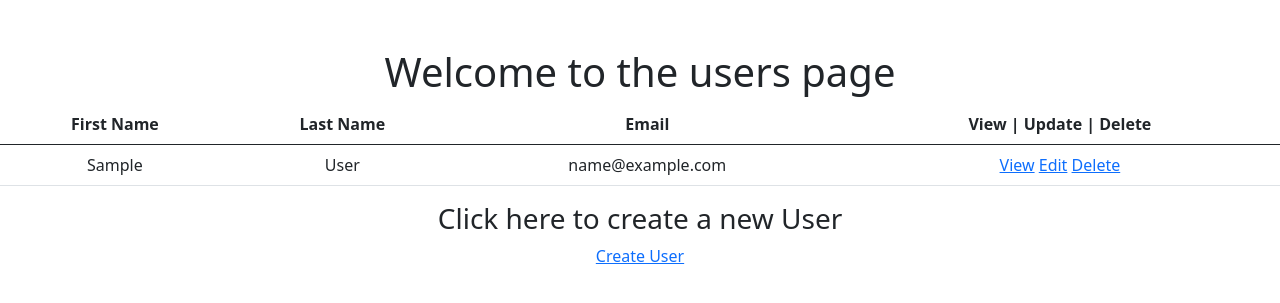
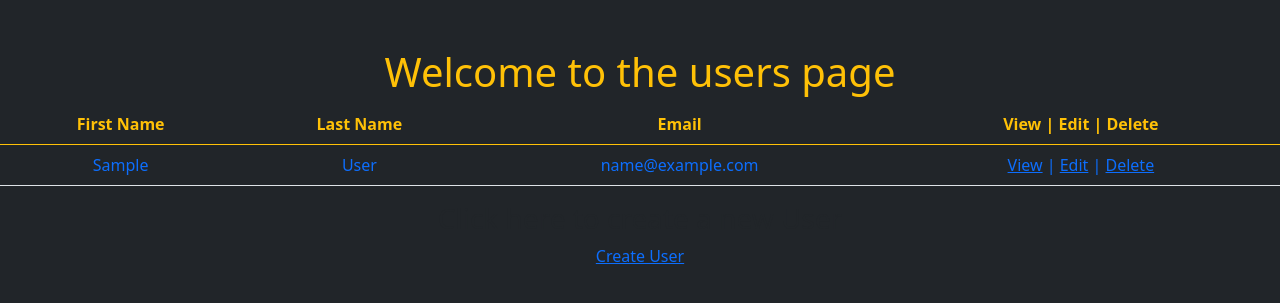
Before and after one commit to JakeClise/users_CR, a Flask app: template templates/users.html in a window 1280 px wide. Shown: the top 303 px of the page. Run offline with Flask 2, Linux system fonts and the light colour scheme; the template is opened without the code that fills it: most values are stand-ins (such as "Sample title", 1, 10 or a date in 2020).

Commit message:
updated delete, no refresh reqd now

```diff
--- a/server.py
+++ b/server.py
@@ -49,11 +49,11 @@ def update_user():
 
 @app.route('/delete/<int:id>')
 def delete_user(id):
-    users = User.get_all()
     data = {
         "id":id
     }
-    return render_template('users.html', user=User.drop_user(data), users=users)
+    User.drop_user(data)
+    return redirect('/go-users')
 
 
 
--- a/templates/users.html
+++ b/templates/users.html
@@ -7,27 +7,27 @@
     <link href="https://cdn.jsdelivr.net/npm/bootstrap@5.0.2/dist/css/bootstrap.min.css" rel="stylesheet" integrity="sha384-EVSTQN3/azprG1Anm3QDgpJLIm9Nao0Yz1ztcQTwFspd3yD65VohhpuuCOmLASjC" crossorigin="anonymous">
     <title>Dashboard</title>
 </head>
-<body>
+<body class="bg-dark">
     <div class="text-center">
-        <div class="mt-5">
+        <div class="mt-5 text-warning">
             <h1>Welcome to the users page</h1>
         </div>
         <table class="table">
-            <thead>
+            <thead class="text-warning">
                 <tr>
                     <th>First Name</th>
                     <th>Last Name</th>
                     <th>Email</th>
-                    <th>View | Update | Delete</th>
+                    <th>View | Edit | Delete</th>
                 </tr>
             </thead>
             {%  for user in users %}
-            <tbody>
+            <tbody class="text-primary">
                 <tr>
                     <td>{{user.first_name}}</td>
                     <td>{{user.last_name}}</td>
                     <td>{{user.email}}</td>
-                    <td><a href="/view/{{ user.id }}">View</a> <a href="/edit/{{ user.id }}">Edit</a> <a href="/delete/{{ user.id}} ">Delete</a></td>
+                    <td><a href="/view/{{ user.id }}">View</a> | <a href="/edit/{{ user.id }}">Edit</a> | <a href="/delete/{{ user.id}} ">Delete</a></td>
                 </tr>
             </tbody>
             {%  endfor %}
```
